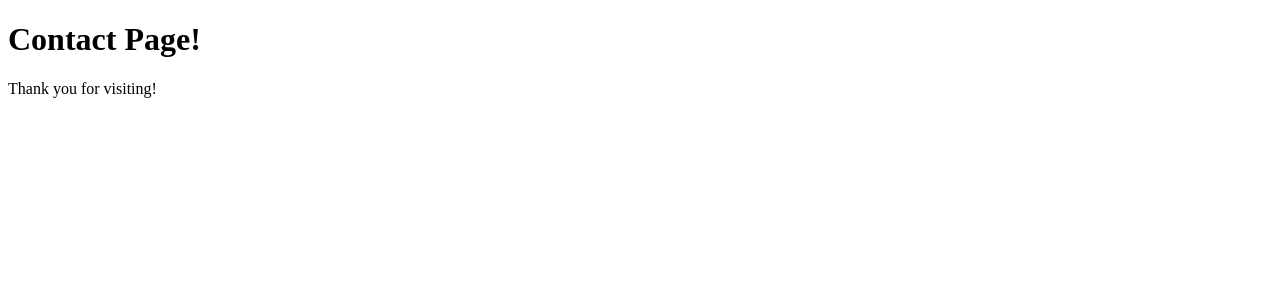
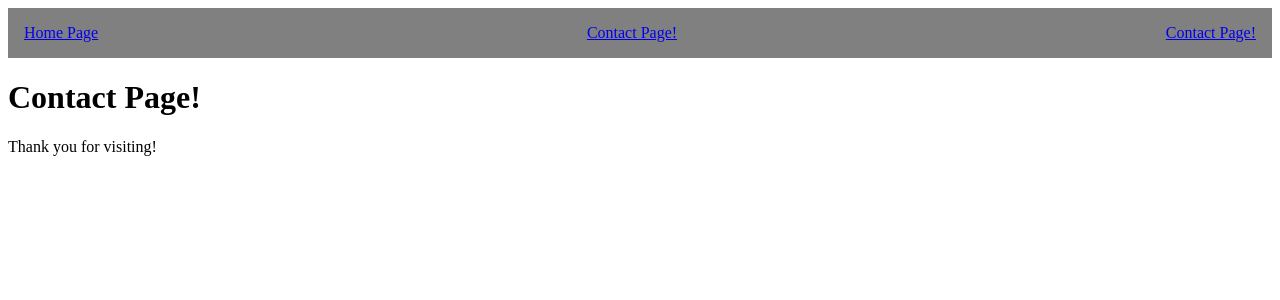
Before and after one commit to 21grahams-workshops/first-next, a Next.js app: page /contact in a window 1280 px wide. Shown: the top 300 px of the page. Built offline with nearby package versions, Linux system fonts and the light colour scheme.

Commit message:
navbar created to link between home, contact and about page

```diff
--- /dev/null
+++ b/components/Navbar.js
@@ -0,0 +1,25 @@
+import Link from "next/link";
+
+const Navbar = () => {
+  const styles = {
+    display: "flex",
+    background: "grey",
+    justifyContent: "space-between",
+    padding: '1rem'
+  };
+  return (
+    <div style={styles}>
+      <Link href="/">
+        <a>Home Page</a>
+      </Link>
+      <Link href="/about">
+        <a>Contact Page!</a>
+      </Link>
+      <Link href="/contact">
+        <a>Contact Page!</a>
+      </Link>
+    </div>
+  );
+};
+
+export default Navbar;
--- a/pages/about.js
+++ b/pages/about.js
@@ -1,7 +1,12 @@
+import Navbar from "../components/Navbar";
+
 const AboutPage = () => {
   console.log('hello world')
   return (
+    <>
+    <Navbar />
     <h1>THIS IS THE ABOUT PAGE!</h1>
+    </>
   )
 }
 
--- a/pages/contact.js
+++ b/pages/contact.js
@@ -1,6 +1,9 @@
+import Navbar from "../components/Navbar";
+
 const ContactPage = () => {
   return (
     <div>
+      <Navbar />
       <h1>Contact Page!</h1>
       <p>Thank you for visiting!</p>
     </div>
```
Also changed, not shown: pages/index.js (+5 -5 lines).
